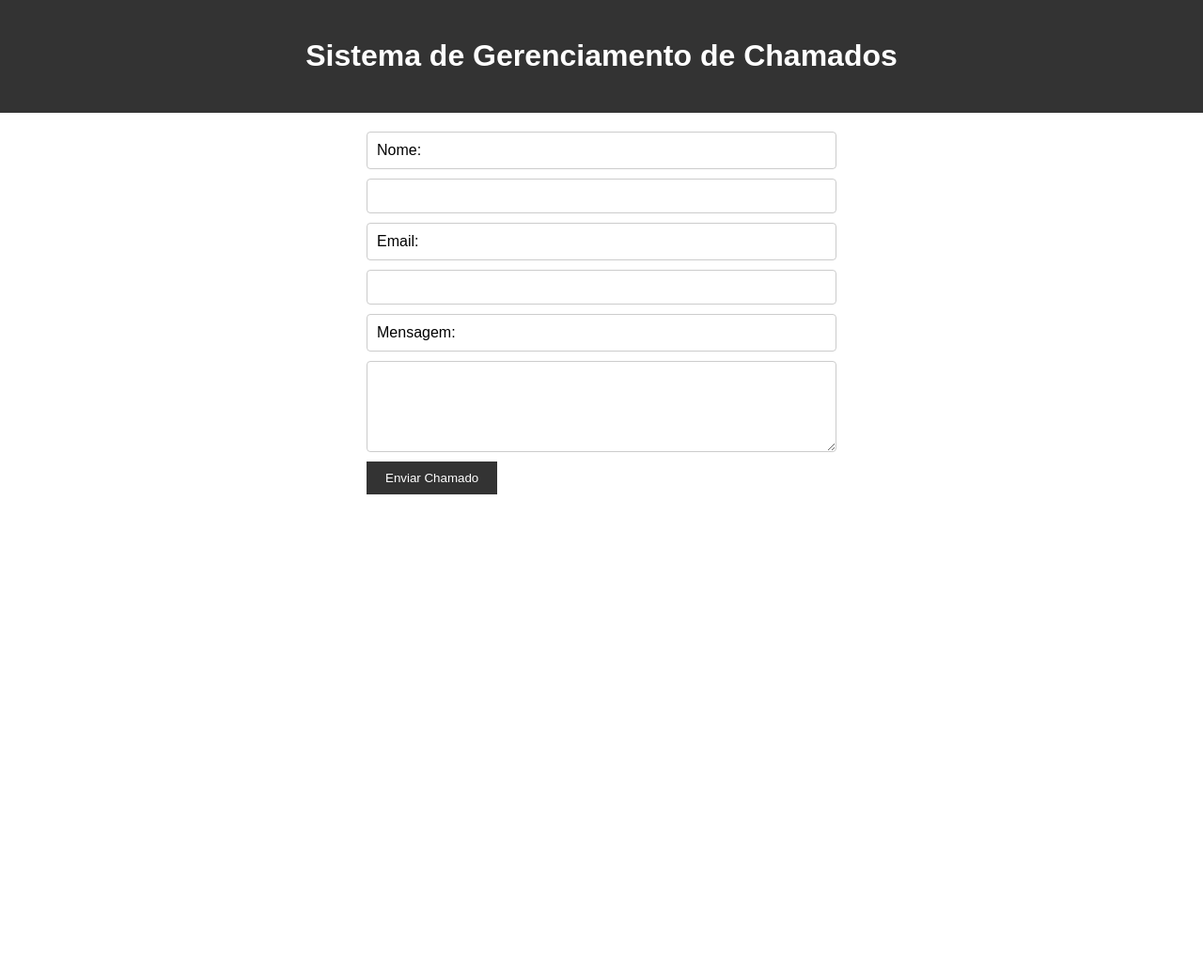
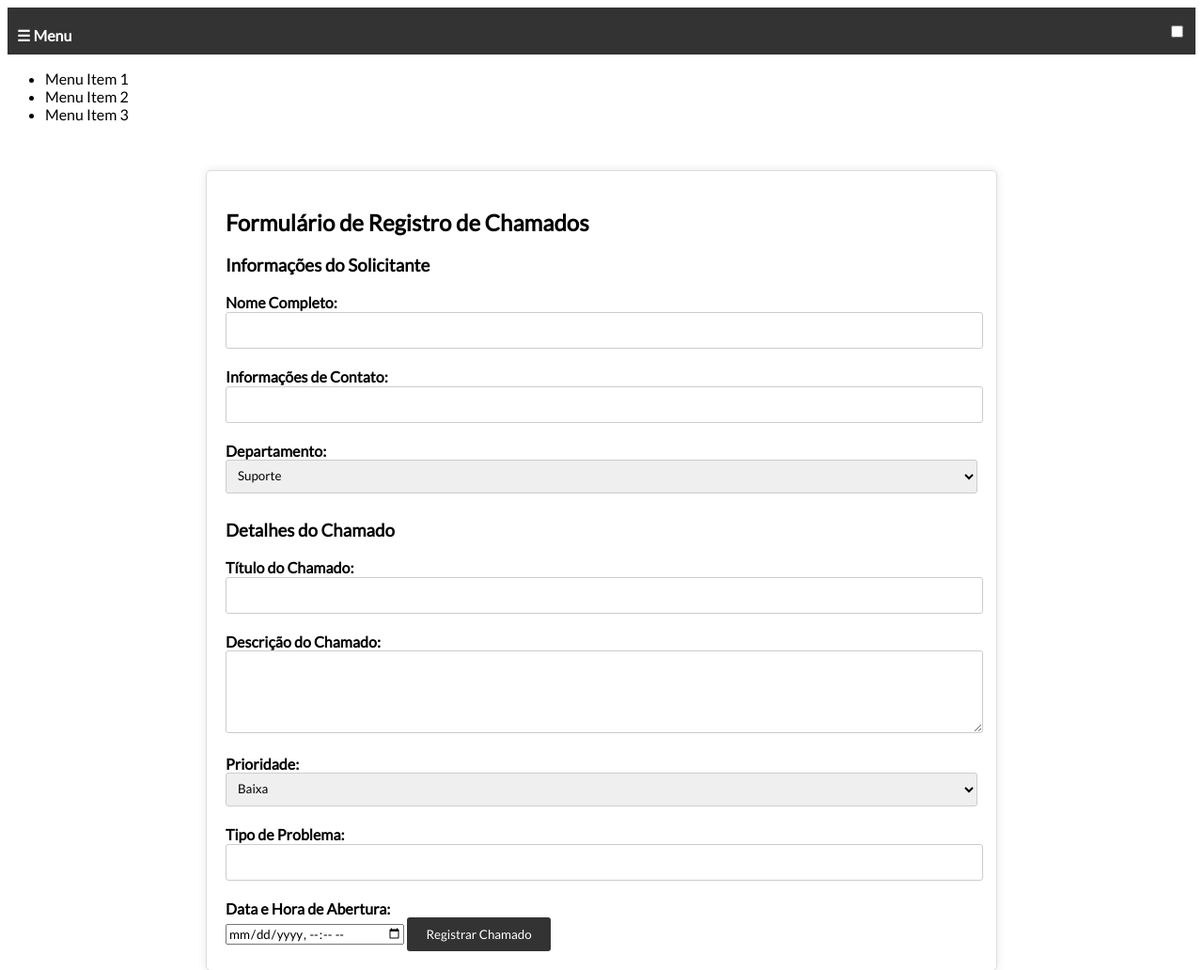
Before and after one commit to LuizAndreoletti/Gerente, a plain HTML site: page HTML/chamado.html in a window 1280 px wide. Shown: the top 1032 px of the page at 94% size. Before the commit the page ends 800 px from the top, so only its background shows below. Drawn offline with Linux system fonts and the light colour scheme.

Commit message:
primeiro formulário

```diff
--- a/CSS/style.css
+++ b/CSS/style.css
@@ -1,48 +1,100 @@
-* {
-    box-sizing: border-box;
+*{
+  font-family: 'Lato','Poppins', sans-serif;
+}
+.container {
+  max-width: 800px;
+  margin: 50px auto;
+  padding: 20px;
+  border: 1px solid #ddd;
+  border-radius: 5px;
+  box-shadow: 0 0 10px rgba(0, 0, 0, 0.1);
+}
+label {
+  display: block;
+  margin-top: 10px;
+  font-weight: bold;
+}
+input[type="text"],
+input[type="email"],
+textarea,
+select {
+  width: 100%;
+  padding-bottom: 20px;
+  margin-bottom: 10px;
+  border: 1px solid #ccc;
+  border-radius: 3px;
+}
+select {
+  padding: 8px;
+}
+button {
+  padding: 10px 20px;
+  background-color: #333;
+  color: #fff;
+  border: none;
+  border-radius: 3px;
+  cursor: pointer;
 }
 
-  body {
-    font-family: Arial, sans-serif;
-    margin: 0;
-    padding: 0;
+header {
+  background-color: #333;
+  color: white;
+  display: flex;
+  justify-content: space-between;
+  align-items: center;
+  padding: 10px;
 }
 
-  header{
-    background-color: #333;
-    color: #fff;
-    padding: 20px;
-    text-align: center;
+.menu-icon {
+  display: none;
+  flex-direction: column;
+  cursor: pointer;
 }
 
-  main{
+.menu-icon span {
+  display: block;
+  width: 30px;
+  height: 4px;
+  margin: 2px;
+  background-color: white;
+}
+
+.sidebar {
+  background-color: #111;
+  color: white;
+  width: 250px;
+  height: 100%;
+  position: fixed;
+  top: 0;
+  left: -250px;
+  transition: left 0.3s ease-in-out;
+}
+
+.sidebar ul {
+  list-style-type: none;
+  padding: 0;
+  margin: 50px 0;
+}
+
+.sidebar li {
+  padding: 10px;
+}
+
+.sidebar a {
+  color: white;
+  text-decoration: none;
+}
+
+.main {
   padding: 20px;
 }
 
-  form {
-    max-width: 500px;
-    margin: 0 auto;
+@media screen and (max-width: 768px) {
+  .menu-icon {
+    display: flex;
   }
 
-  label,
-  input,
-  textarea {
-    display: block;
-    margin-bottom: 10px;
-    width: 100%;
-    padding: 10px;
-    border: 1px solid #ccc;
-    border-radius: 4px;
+  .sidebar {
+    left: 0;
   }
-
-  button {
-    background-color: #333;
-    color: #fff;
-    padding: 10px 20px;
-    border: none;
-    cursor: pointer;
 }
-
-  button:hover {
-    background-color: #555;
-  }
--- a/HTML/chamado.html
+++ b/HTML/chamado.html
@@ -1,29 +1,72 @@
 <!DOCTYPE html>
-<html lang="pt-br">
+<html lang="en">
 <head>
-  <meta charset="UTF-8">
-  <meta name="viewport" content="width=device-width, initial-scale=1.0">
-  <title>Sistema de Chamados de Suporte Técnico</title>
-  <link rel="stylesheet" href="../CSS/style.css">
+<meta charset="UTF-8">
+<meta name="viewport" content="width=device-width, initial-scale=1.0">
+<link rel="stylesheet" href="../CSS/style.css">
+<link rel="preconnect" href="https://fonts.googleapis.com">
+<link rel="preconnect" href="https://fonts.gstatic.com" crossorigin>
+<link href="https://fonts.googleapis.com/css2?family=Lato&family=Poppins:wght@300&display=swap" rel="stylesheet">
+<title>Cadastro de Chamados</title>
+<style>
+
+</style>
 </head>
 <body>
   <header>
-    <h1>Sistema de Gerenciamento de Chamados</h1>
+    <label for="menu-toggle">&#9776; Menu</label>
+    <input type="checkbox" id="menu-toggle">
   </header>
-  <main>
-    <form id="chamadoForm">
-      <label for="nome">Nome:</label>
+  <nav>
+    <ul>
+      <li>Menu Item 1</li>
+      <li>Menu Item 2</li>
+      <li>Menu Item 3</li>
+    </ul>
+  </nav>
+  <div class="container">
+    <h2>Formulário de Registro de Chamados</h2>
+    <form id="chamado-form">
+      <h3>Informações do Solicitante</h3>
+      <label for="nome">Nome Completo:</label>
       <input type="text" id="nome" name="nome" required>
 
-      <label for="email">Email:</label>
-      <input type="email" id="email" name="email" required>
+      <label for="contato">Informações de Contato:</label>
+      <input type="email" id="contato" name="contato" required>
 
-      <label for="mensagem">Mensagem:</label>
-      <textarea id="mensagem" name="mensagem" rows="5" required></textarea>
+      <label for="departamento">Departamento:</label>
+      <select id="departamento" name="departamento">
+        <option value="baixa">Suporte</option>
+        <option value="media">RH</option>
+        <option value="alta">Gerência</option>
+      </select>
 
-      <button type="submit">Enviar Chamado</button>
+      <h3>Detalhes do Chamado</h3>
+      <label for="titulo">Título do Chamado:</label>
+      <input type="text" id="titulo" name="titulo" required>
+
+      <label for="descricao">Descrição do Chamado:</label>
+      <textarea id="descricao" name="descricao" rows="4" required></textarea>
+
+      <label for="prioridade">Prioridade:</label>
+      <select id="prioridade" name="prioridade">
+        <option value="baixa">Baixa</option>
+        <option value="media">Média</option>
+        <option value="alta">Alta</option>
+        <option value="urgente">Urgente</option>
+      </select>
+
+      <label for="tipo">Tipo de Problema:</label>
+      <input type="text" id="tipo" name="tipo">
+
+      <label for="data-abertura">Data e Hora de Abertura:</label>
+      <input type="datetime-local" id="data-abertura" name="data-abertura" required>
+
+      <!-- Continuar com os outros campos -->
+
+      <button type="submit">Registrar Chamado</button>
     </form>
-  </main>
+  </div>
   <script src="../JS/script.js"></script>
 </body>
 </html>
--- a/JS/script.js
+++ b/JS/script.js
@@ -1,19 +1,21 @@
-document.getElementById('chamadoForm').addEventListener('submit', function(event) {
-    event.preventDefault();
+const menuToggle = document.getElementById('menu-toggle');
+    const nav = document.querySelector('nav');
 
-    // Obter os valores dos campos
-    var nome = document.getElementById('nome').value;
-    var email = document.getElementById('email').value;
-    var mensagem = document.getElementById('mensagem').value;
+    menuToggle.addEventListener('change', () => {
+      nav.classList.toggle('active', menuToggle.checked);
+    });
 
-    // Enviar os dados para o servidor (simulação)
-    // Aqui você pode adicionar a lógica para enviar os dados para o backend
-    console.log('Nome: ' + nome);
-    console.log('Email: ' + email);
-    console.log('Mensagem: ' + mensagem);
+    const chamadoForm = document.getElementById('chamado-form');
 
-    // Limpar os campos do formulário
-    document.getElementById('nome').value = '';
-    document.getElementById('email').value = '';
-    document.getElementById('mensagem').value = '';
-  });
+    chamadoForm.addEventListener('submit', (event) => {
+      event.preventDefault();
+      // Aqui você pode adicionar a lógica para processar o formulário
+      // Por exemplo, enviar os dados para um servidor ou realizar outras ações.
+    });
+
+    const menuIcon = document.getElementById('menuIcon');
+const sidebar = document.getElementById('sidebar');
+
+menuIcon.addEventListener('click', () => {
+  sidebar.classList.toggle('active');
+});
```
Lines whose indentation alone changed are shown as unchanged.
